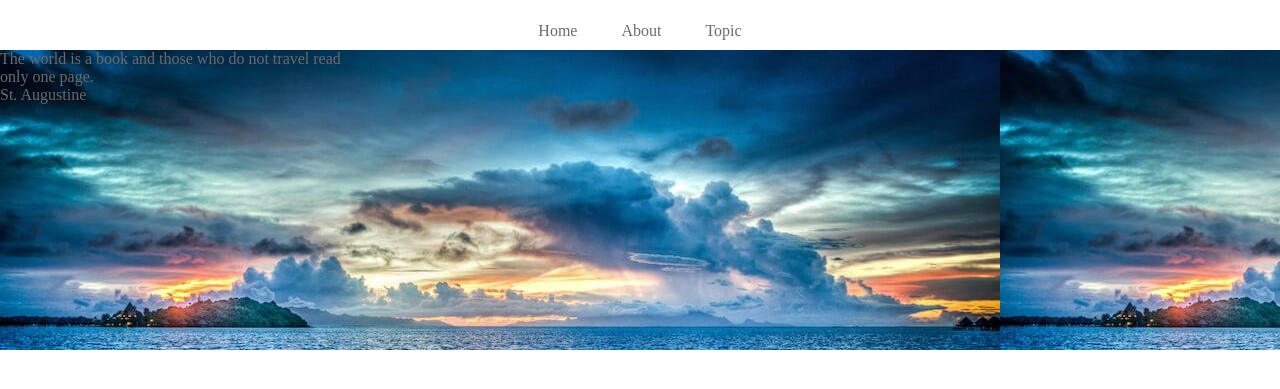
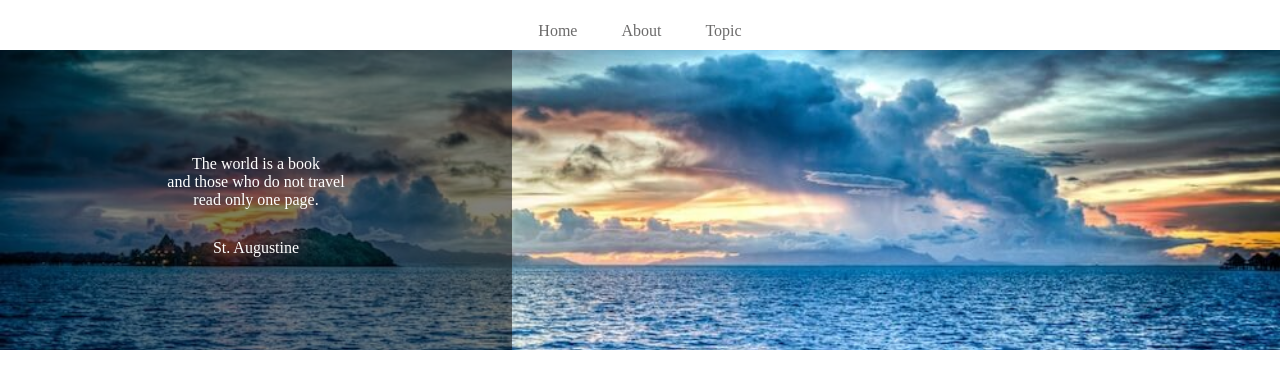
Before and after one commit to 0611NASKA/webcamp, a plain HTML site: page caravan(html)/index.html in a window 1280 px wide. Shown: the part 55-444 px from the top of the page. Drawn offline with Linux system fonts and the light colour scheme.

Commit message:
html6章の終了

```diff
--- a/caravan(html)/index.html
+++ b/caravan(html)/index.html
@@ -30,9 +30,10 @@
     <!-- main-visual用のdiv -->
     <div class="main-visual">
       <div class="main-visual-content">
-        <!-- pタグ（と文字）を追加 -->
         <p class="main-visual-text">
-          The world is a book and those who do not travel read only one page.
+          The world is a book<br />
+          and those who do not travel<br />
+          read only one page.
         </p>
         <p class="main-visual-name">
           St. Augustine
--- a/caravan(html)/style.css
+++ b/caravan(html)/style.css
@@ -37,11 +37,25 @@ header .heading { /* headerタグ内のheadingクラスにのみ反映される
     width: 100%; /* 横幅いっぱい */
     height: 300px; /* 高さ300px */
     background-image: url(img/mv.jpg);
+    background-size: cover; /* 縦横比を維持したまま背景領域を埋め尽くす */
+    background-position: center; /* 背景画像を中央に配置 */
 }
 
 .main-visual-content {
-    width: 350px; /* 横幅350px */
+    width: 40%; /* 横幅40% */
     height: 300px; /* 親の高さに揃える */
+    background-color: rgba( 0, 0, 0, 0.5); /* 背景色を半透明の黒にする */
+    text-align: center; /* 文字を中央揃えにする */
+    padding-top: 105px; /* 上側の内側余白で垂直方向の位置を調整 */
+}
+
+.main-visual-text {
+    color: #fff; /* 文字色を白に変更 */
+}
+
+.main-visual-name {
+    margin-top: 30px; /* 上側の外側の余白 */
+    color: #fff; /* 文字色を白に変更 */
 }
 
 .main {
```
